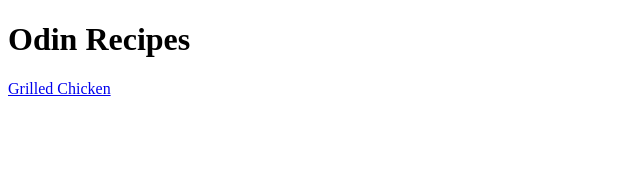
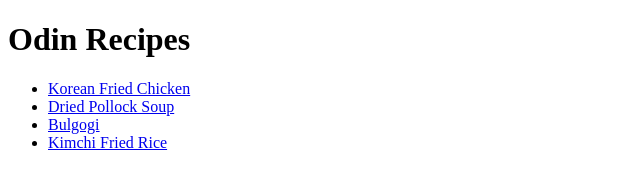
Before and after one commit to tilipman/odin-recipes, a plain HTML site: page index.html in a window 1280 px wide. Shown: the whole page, without its empty margins (0-640 px from the left). Drawn offline with Linux system fonts and the light colour scheme.

Commit message:
add new korean recipes to index.html

```diff
--- a/index.html
+++ b/index.html
@@ -8,6 +8,19 @@
   </head>
   <body>
     <h1>Odin Recipes</h1>
-    <a href="recipes/grilled-chicken.html">Grilled Chicken</a>
+    <ul>
+      <li>
+        <a href="recipes/korean-fried-chicken.html">Korean Fried Chicken</a>
+      </li>
+      <li>
+        <a href="recipes/dried-pollock-soup.html">Dried Pollock Soup</a>
+      </li>
+      <li>
+        <a href="recipes/bulgogi.html">Bulgogi</a>
+      </li>
+      <li>
+        <a href="recipes/kimchi-fried-rice.html">Kimchi Fried Rice</a>
+      </li>
+    </ul>
   </body>
 </html>
```
